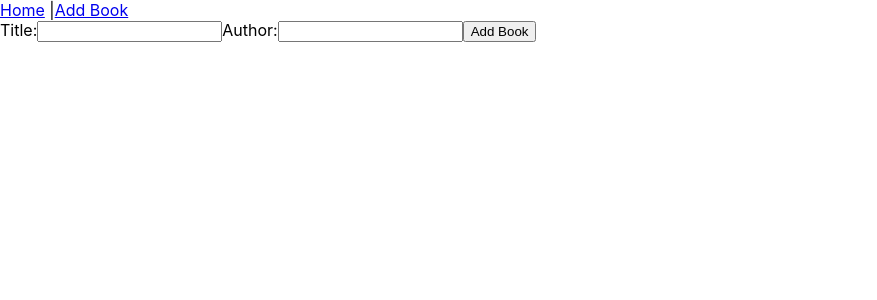
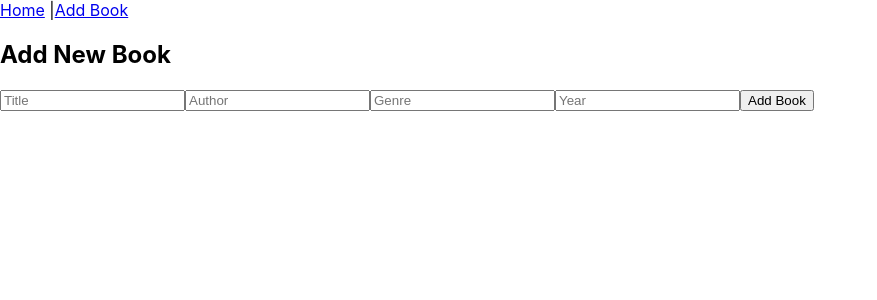
Before and after one commit to Amon4007/book-tracker-frontend, a React (Create React App) app: page /add in a window 1280 px wide. Shown: the top 300 px of the page, without its empty margins (0-877 px from the left). Built offline with nearby package versions, Linux system fonts and the light colour scheme; no server answers.

Commit message:
adds BookForm.js

```diff
--- a/src/components/BookForm.js
+++ b/src/components/BookForm.js
@@ -1,34 +1,55 @@
+// src/components/BookForm.js
 import React, { useState } from 'react';
+import axios from 'axios';
 
-function BookForm({ onAddBook }) {
+function BookForm({ addBook }) {
   const [title, setTitle] = useState('');
   const [author, setAuthor] = useState('');
+  const [genre, setGenre] = useState('');
+  const [year, setYear] = useState('');
 
   const handleSubmit = (e) => {
     e.preventDefault();
-    onAddBook({ title, author });
+    const newBook = { title, author, genre, year };
+
+    axios.post('http://localhost:4000/books', newBook)
+      .then(response => {
+        addBook(response.data);
         setTitle('');
         setAuthor('');
+        setGenre('');
+        setYear('');
+      })
+      .catch(error => console.error('Error adding book:', error));
   };
 
   return (
-    <form onSubmit={handleSubmit} className="form">
-      <label>
-        Title:
+    <form onSubmit={handleSubmit}>
+      <h2>Add New Book</h2>
       <input
         type="text"
+        placeholder="Title"
         value={title}
         onChange={(e) => setTitle(e.target.value)}
       />
-      </label>
-      <label>
-        Author:
       <input
         type="text"
+        placeholder="Author"
         value={author}
         onChange={(e) => setAuthor(e.target.value)}
       />
-      </label>
+      <input
+        type="text"
+        placeholder="Genre"
+        value={genre}
+        onChange={(e) => setGenre(e.target.value)}
+      />
+      <input
+        type="number"
+        placeholder="Year"
+        value={year}
+        onChange={(e) => setYear(e.target.value)}
+      />
       <button type="submit">Add Book</button>
     </form>
   );
```
Lines whose indentation alone changed are shown as unchanged.
